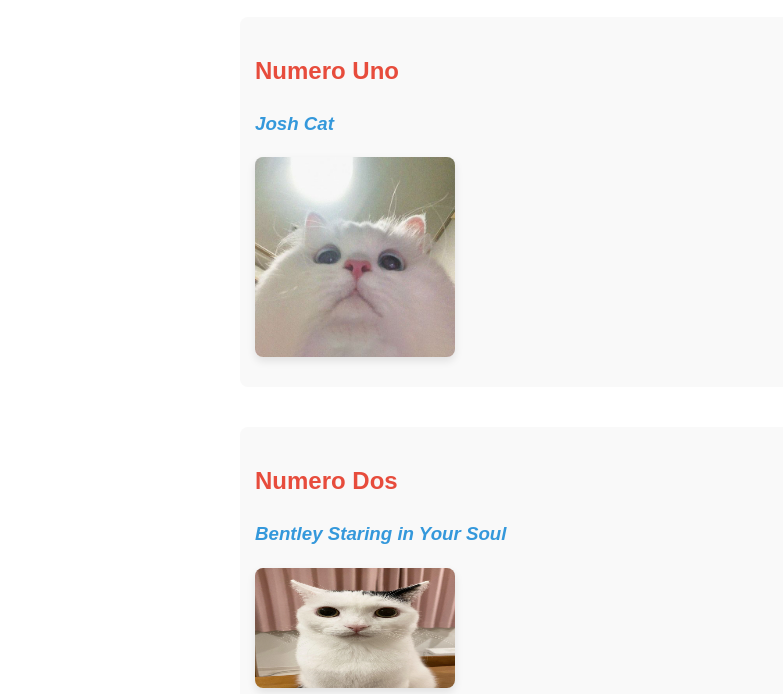
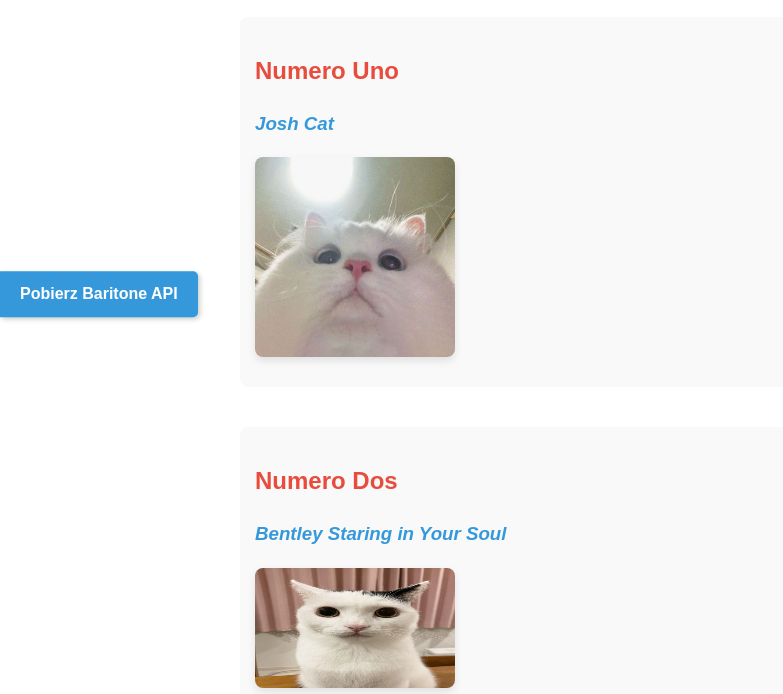
Before and after one commit to teletubis000/top5catsitee, a plain HTML site: page index.html in a window 1280 px wide. Shown: the part 106-800 px from the top of the page, without its empty margins (0-783 px from the left). Drawn offline with Linux system fonts and the light colour scheme.

Commit message:
Update index.html

```diff
--- a/index.html
+++ b/index.html
@@ -58,9 +58,30 @@
             font-style: italic;
             text-align: center;
         }
+
+        /* Styl dla przycisku pobierania */
+        .download-btn {
+            position: fixed;
+            top: 50%;
+            left: 0;
+            transform: translateY(-50%);
+            background-color: #3498db;
+            color: white;
+            padding: 10px 20px;
+            border-radius: 0 5px 5px 0;
+            text-decoration: none;
+            font-weight: bold;
+            box-shadow: 2px 2px 5px rgba(0,0,0,0.2);
+        }
+        .download-btn:hover {
+            background-color: #2980b9;
+        }
     </style>
 </head>
 <body>
+    <!-- Przycisk pobierania -->
+    <a class="download-btn" href="baritone-api-fabric-1.11.2.jar" download>Pobierz Baritone API</a>
+
     <header>
         <h1>Top 5 Cats</h1>
     </header>
```
